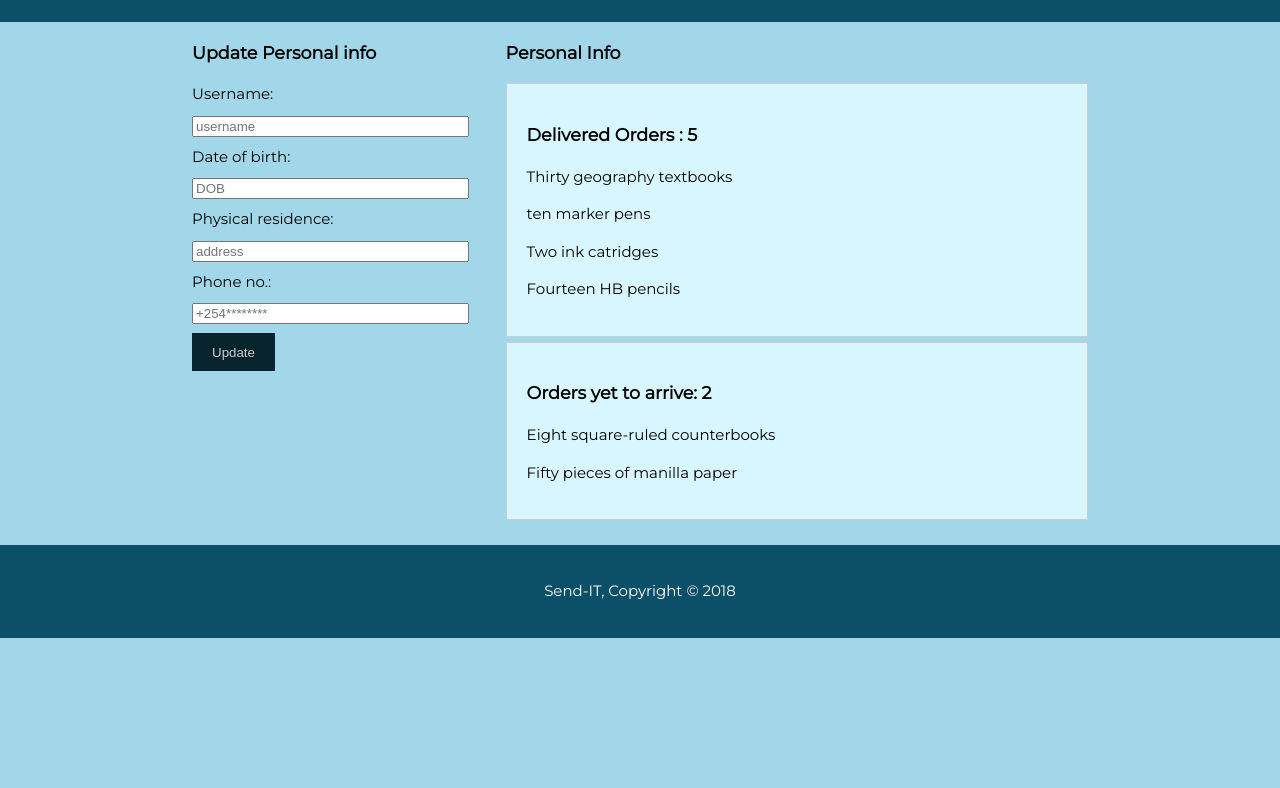
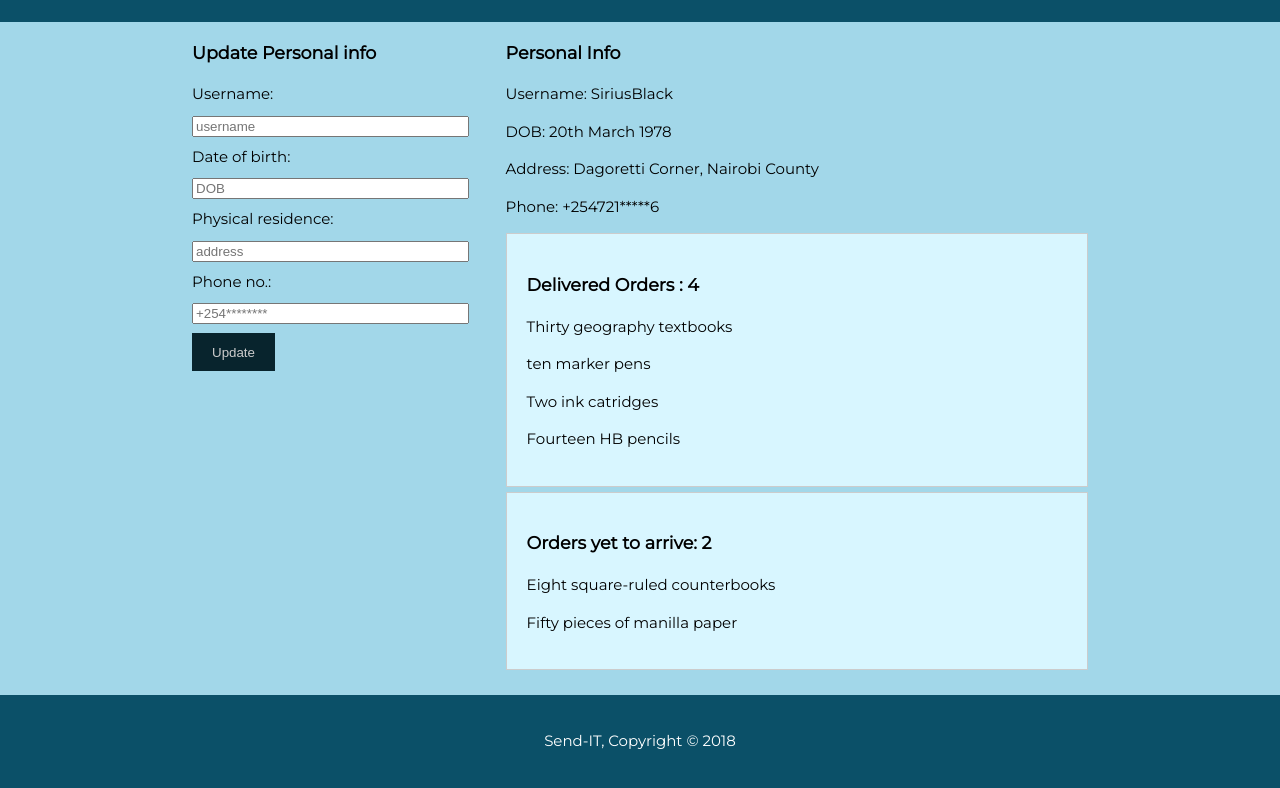
Before and after one commit to ipaullly/sendIT, a plain HTML site: page UI/profile_page.html in a window 1280 px wide. Shown: the part 78-866 px from the top of the page. Before the commit the page ends 800 px from the top, so only its background shows below. Drawn offline with Linux system fonts and the light colour scheme.

Commit message:
[finishes #161596039] Finish structuring the main column

```diff
--- a/UI/profile_page.html
+++ b/UI/profile_page.html
@@ -29,10 +29,14 @@
     <section>
         <div class="container">
             <article id="about-col">
-                <h1>Personal Info</h1>
+                <h3>Personal Info</h3>
+                <p>Username: SiriusBlack</p>
+                <p>DOB: 20th March 1978</p>
+                <p>Address: Dagoretti Corner, Nairobi County</p>
+                <p>Phone: +254721*****6</p>
                 <ul id="orders">
                     <li>
-                        <h3>Delivered Orders : 5</h3>
+                        <h3>Delivered Orders : 4</h3>
                         <p>Thirty geography textbooks</p>
                         <p>ten marker pens</p>
                         <p>Two ink catridges</p>
```
